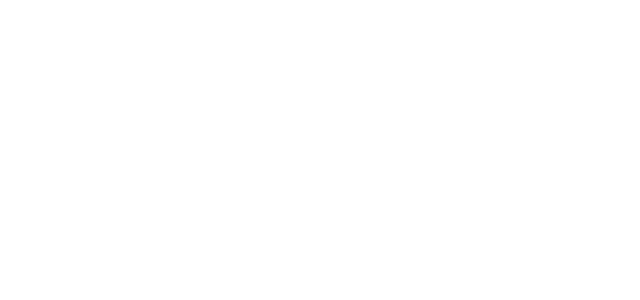
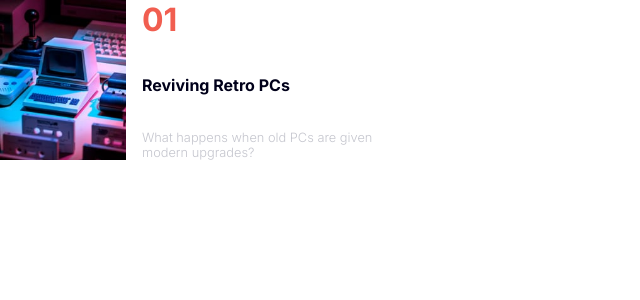
Before and after one commit to AGuardiola20/news-homepage, a React (Vite) app: page / in a window 1280 px wide. Shown: the top 300 px of the page, without its empty margins (0-640 px from the left). Built offline with nearby package versions, Linux system fonts and the light colour scheme.

Commit message:
add: CardContainer

```diff
--- a/src/App.tsx
+++ b/src/App.tsx
@@ -1,5 +1,18 @@
+import Card from "./components/Card";
+import Image1 from "./assets/images/image-retro-pcs.jpg";
+import "./styles.css";
+
 function App() {
-  return <></>;
+  return (
+    <>
+      <Card
+        text="What happens when old PCs are given modern upgrades?"
+        titleNumber="01"
+        title="Reviving Retro PCs"
+        img={Image1}
+      />
+    </>
+  );
 }
 
 export default App;
--- /dev/null
+++ b/src/components/Card.tsx
@@ -0,0 +1,58 @@
+import styled from "styled-components";
+
+const CardContainer = styled.div`
+  display: flex;
+  align-items: stretch;
+  gap: 1rem;
+  max-width: 400px;
+  height: 10rem;
+`;
+
+const CardInfo = styled.div`
+  display: flex;
+  flex-direction: column;
+  justify-content: space-between;
+  flex-grow: 1;
+`;
+
+const CardImage = styled.img`
+  height: 10rem;
+`;
+
+const TitleNumber = styled.h2`
+  color: ${({ theme }) => theme.colors.softRed};
+  font-size: 2rem;
+`;
+
+const Title = styled.h3`
+  color: ${({ theme }) => theme.colors.darkBlue};
+  font-size: 1rem;
+`;
+
+const Text = styled.h3`
+  color: ${({ theme }) => theme.colors.grayishBlue};
+  font-size: 0.8rem;
+  font-weight: 300;
+`;
+
+type CardProps = {
+  titleNumber: string;
+  title: string;
+  text: string;
+  img: string;
+};
+
+const Card = ({ titleNumber, title, text, img }: CardProps) => {
+  return (
+    <CardContainer>
+      <CardImage src={img} alt={`${title} image`} />
+      <CardInfo>
+        <TitleNumber>{titleNumber}</TitleNumber>
+        <Title>{title}</Title>
+        <Text>{text}</Text>
+      </CardInfo>
+    </CardContainer>
+  );
+};
+
+export default Card;
--- /dev/null
+++ b/src/styles.css
@@ -0,0 +1,13 @@
+body {
+  font-family: "Inter", serif;
+  margin: 0;
+}
+h1,
+h2,
+h3,
+h4,
+h5,
+p {
+  margin: 0;
+  padding: 0;
+}
```
